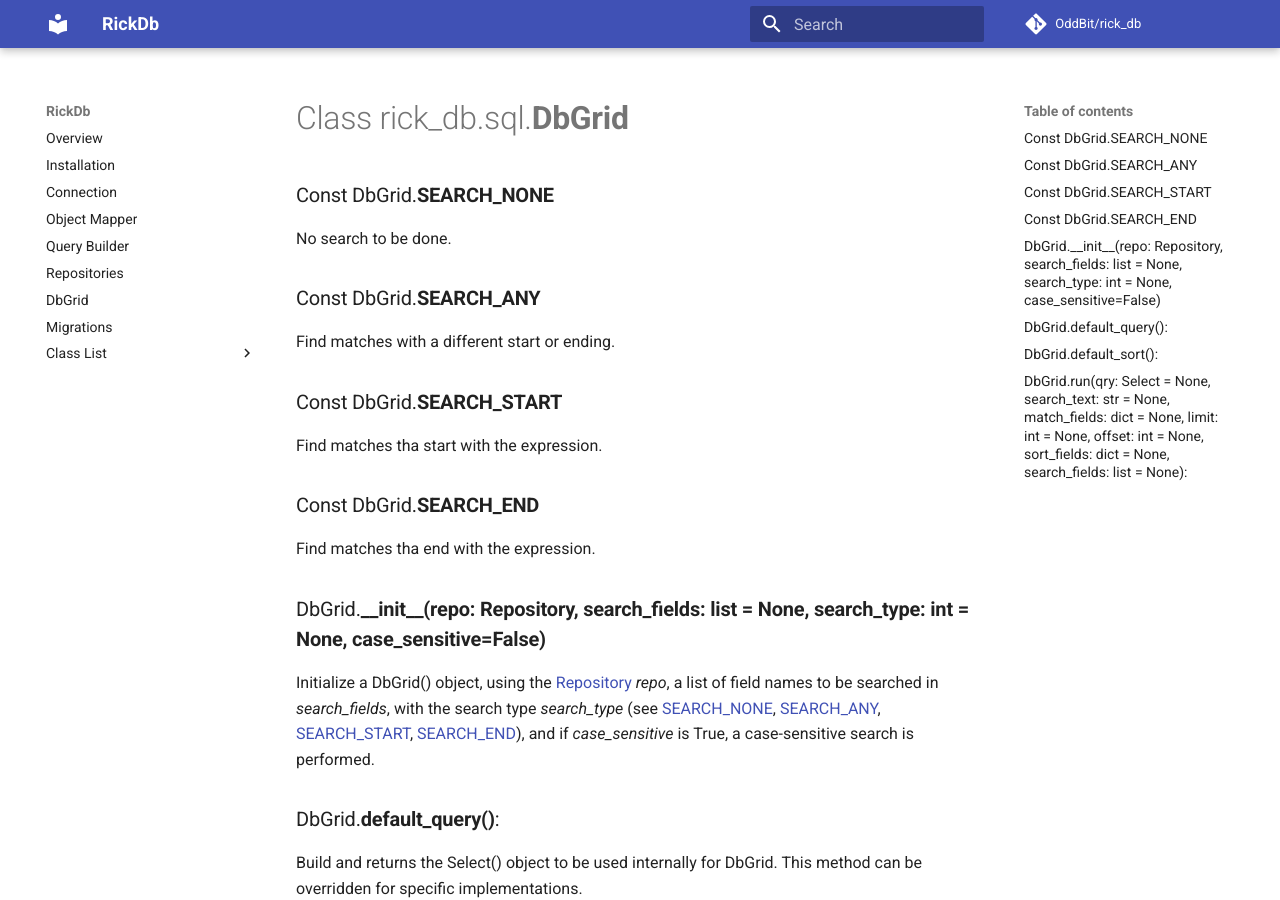
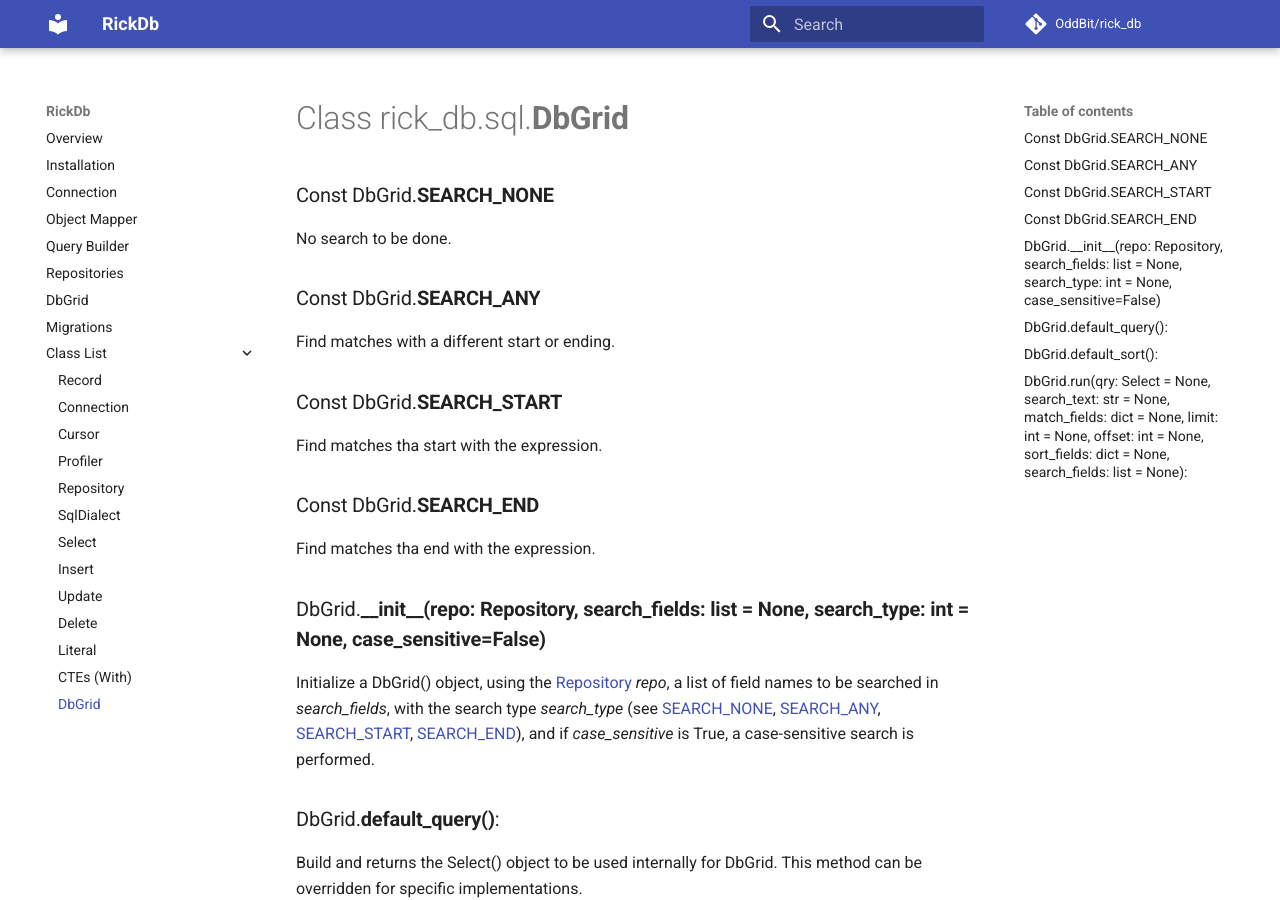
Before and after one commit to oddbit-project/rick_db, an MkDocs documentation site: the page built from docs/classes/dbgrid.md, in a window 1280 px wide and 900 px high. Built offline with MkDocs 1.6.1 and Material for MkDocs 9.7.7, drawn with Linux system fonts in a browser that asks for light colours.

Commit message:
documentation nav update

```diff
--- a/mkdocs.yml
+++ b/mkdocs.yml
@@ -30,6 +30,7 @@ nav:
   - Delete: 'classes/delete.md'
   - Literal: 'classes/literal.md'
   - CTEs (With): 'classes/with.md'
+  - DbGrid: 'classes/dbgrid.md'
 plugins:
 - search
 
```
